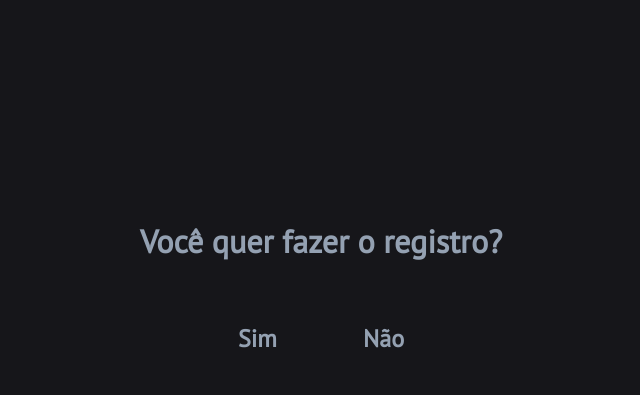
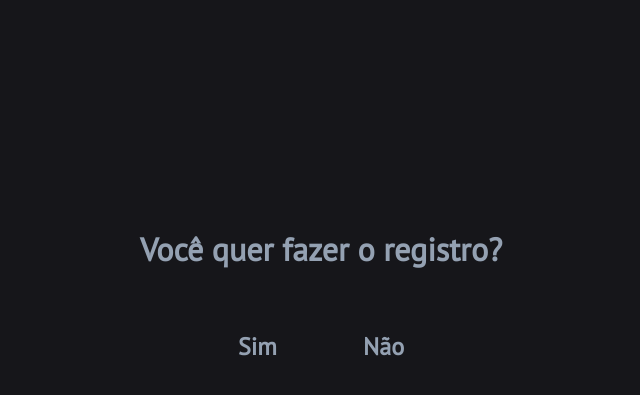
Before and after one commit to capochsweesh/nao-abra-essa-merda, a plain HTML site: page index.html in a window 1280 px wide. Shown: the part 5-400 px from the top of the page, without its empty margins (319-959 px from the left). Drawn offline with Linux system fonts and the light colour scheme.

Commit message:
alteracao

```diff
--- a/style.css
+++ b/style.css
@@ -3,6 +3,10 @@ body {
     font-family: 'PT Sans', sans-serif;
     background: #16161a;
     color: #94a1b2;
+    display: flex;
+    align-content: center;
+    justify-content: center;
+    align-items: center;
 }
 input {
     font-family: 'PT Sans', sans-serif;
```
Also changed, not shown: index.html (+0 -1 lines), comandos git/comandos git.txt (added).
